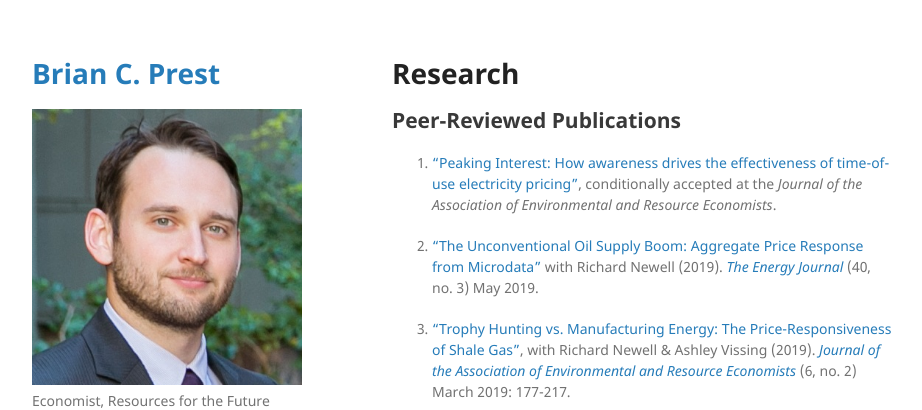
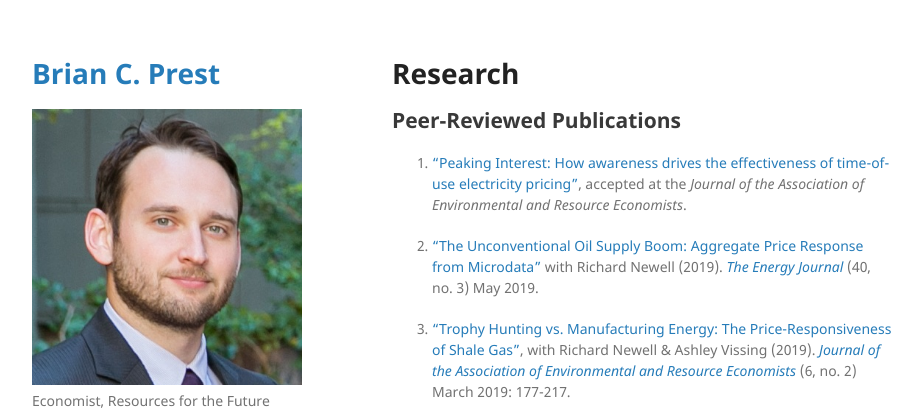
Before and after one commit to bprest/bprest.github.io, a Jekyll site: the page built from research.md, in a window 1280 px wide and 928 px high. Shown: the top 410 px of the window, without its empty margins (178-1100 px from the left). Built offline with Jekyll 4.4.1, drawn with Linux system fonts in a browser that asks for light colours; our own code applies the rules of GitHub Pages for plain Markdown files.

Commit message:
jaere accepted

```diff
--- a/research.md
+++ b/research.md
@@ -6,7 +6,7 @@ layout: default
 
 ## Peer-Reviewed Publications
 
-1. [“Peaking Interest: How awareness drives the effectiveness of time-of-use electricity pricing”](http://bit.ly/Prest_Peaking_Interest), conditionally accepted at the _Journal of the Association of Environmental and Resource Economists_.
+1. [“Peaking Interest: How awareness drives the effectiveness of time-of-use electricity pricing”](http://bit.ly/Prest_Peaking_Interest), accepted at the _Journal of the Association of Environmental and Resource Economists_.
 
 1. [“The Unconventional Oil Supply Boom: Aggregate Price Response from Microdata”](http://bit.ly/Newell_Prest_2018_Unconventional_Oil_Boom) with Richard Newell (2019). [_The Energy Journal_](https://www.iaee.org/energyjournal/article/3350) (40, no. 3) May 2019.
 
```
